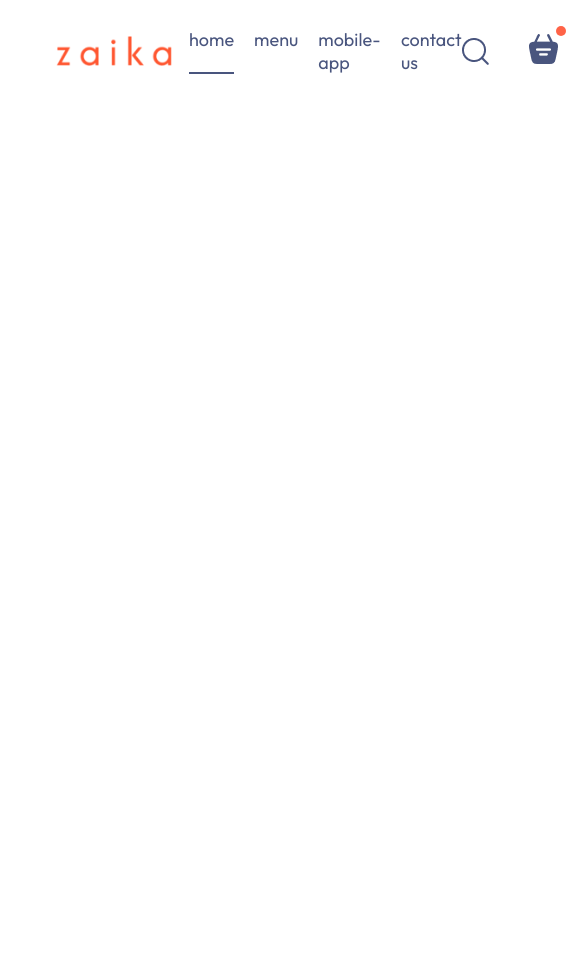
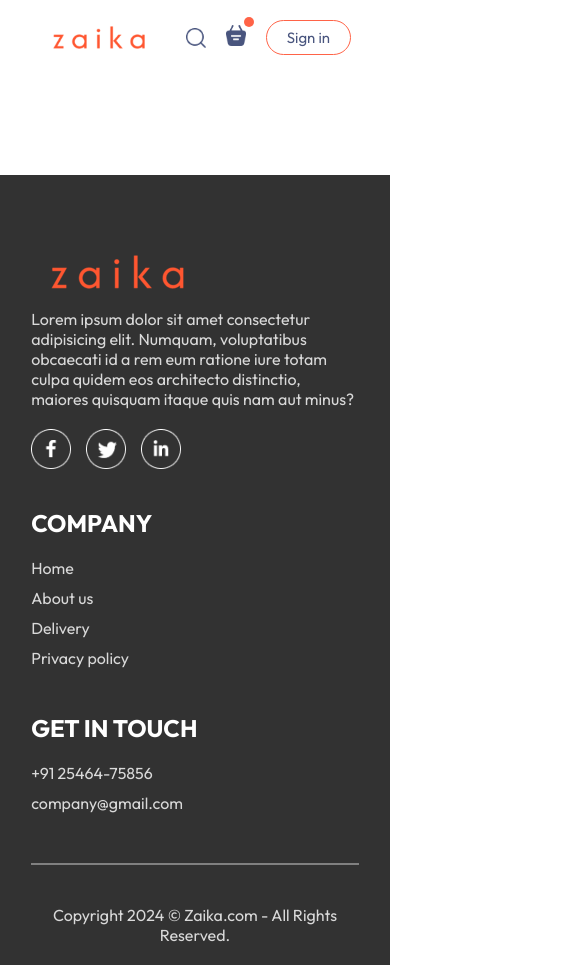
Before and after one commit to Rshn03/Zaika, a React (Vite) app in the folder frontend/: page /order in a window 390 px wide. Shown: the top 965 px of the page, 585 px wide, since content can reach past the window. Before the commit the page ends 844 px from the top, so only its background shows below. Built offline with nearby package versions, Linux system fonts and the light colour scheme.

Commit message:
added responsiveness and footer for the homepage

```diff
--- a/frontend/src/App.jsx
+++ b/frontend/src/App.jsx
@@ -1,21 +1,24 @@
 import React from 'react'
 import Navbar from './components/Navbar/Navbar'
-import { Routes, Route} from 'react-router-dom'
+import { Routes, Route } from 'react-router-dom'
 import Home from './pages/Home/Home'
 import Cart from './pages/Cart/Cart'
 import PlaceOrder from './pages/PlaceOrder/PlaceOrder'
+import Footer from './components/Footer/Footer'
 
 const App = () => {
   return (
-    <div className='app'>
-      <Navbar></Navbar>
-      <Routes>
-        <Route path='/' element={<Home/>}/>
-        <Route path='/cart'  element={<Cart/>}/>
-        <Route path='/order' element={<PlaceOrder/>}/>
-
-      </Routes>
-    </div>
+    <>
+      <div className='app'>
+        <Navbar></Navbar>
+        <Routes>
+          <Route path='/' element={<Home />} />
+          <Route path='/cart' element={<Cart />} />
+          <Route path='/order' element={<PlaceOrder />} />
+        </Routes>
+      </div>
+      <Footer />
+    </>
   )
 }
 
--- /dev/null
+++ b/frontend/src/components/AppDownload/AppDownload.css
@@ -0,0 +1,25 @@
+.app-download{
+    margin: auto auto;
+    margin-top: 100px;
+    font-size: max(3vw,20px);
+    text-align: center;
+    font-weight: 500;
+}
+
+.app-download-platforms{
+    display: flex;
+    justify-content: center;
+    gap: max(2vw,10px);
+    margin-top: 40px;
+}
+
+.app-download-platforms img{
+    width: max(30vw, 120px);
+    max-width: 180px;
+    transition: 0.5s;
+    cursor: pointer;
+}
+
+.app-download-platforms img:hover{
+    transform: scale(1.05);
+}
--- /dev/null
+++ b/frontend/src/components/AppDownload/AppDownload.jsx
@@ -0,0 +1,16 @@
+import React from 'react'
+import './AppDownload.css'
+import { assets } from '../../assets/assets'
+const AppDownload = () => {
+  return (
+    <div className='app-download' id='app-download'>
+        <p>For Better Experience Download <br/>Zaika App</p>
+        <div className="app-download-platforms">
+            <img src={assets.play_store} alt="" />
+            <img src={assets.app_store} alt="" />
+        </div>
+    </div>
+  )
+}
+
+export default AppDownload
--- a/frontend/src/components/ExploreMenu/ExploreMenu.css
+++ b/frontend/src/components/ExploreMenu/ExploreMenu.css
@@ -54,3 +54,10 @@
     border: 4px solid tomato;
     padding: 2px;
 }
+
+@media (max-width: 1050px) {
+    .explore-menu-text{
+        max-width: 100%;
+        font-size: 14px;
+    }
+}
--- a/frontend/src/components/FoodDisplay/FoodDisplay.jsx
+++ b/frontend/src/components/FoodDisplay/FoodDisplay.jsx
@@ -12,6 +12,8 @@
       <h2>Top dishes near you</h2>
       <div className="food-display-list">
         {food_list.map((item, index) => {
+          if (category === "All" || category === item.category) {
+
             return <FoodItem
               key={index}
               id={item._id}
@@ -19,6 +21,7 @@
               price={item.price}
               description={item.description}
               image={item.image} />
+          }
         })}
       </div>
     </div>
--- /dev/null
+++ b/frontend/src/components/Footer/Footer.css
@@ -0,0 +1,61 @@
+.footer{
+    color: #d9d9d9;
+    background-color: #323232;
+    display: flex;
+    flex-direction: column;
+    align-items: center;
+    gap: 20px;
+    padding: 20px 8vw;
+    padding-top: 80px;
+    margin-top: 100px;
+}
+
+.footer-content{
+    width: 100%;
+    display: grid;
+    grid-template-columns: 2fr 1fr 1fr;
+    gap: 80px;
+}
+
+.footer-content-left, .footer-content-right, .footer-content-center{
+    display: flex;
+    flex-direction: column;
+    align-items: start;
+    gap: 20px;
+
+}
+
+.footer-content-left li, .footer-content-right li, .footer-content-center li{
+    list-style: none;
+    margin-bottom: 10px;
+    cursor: pointer;
+}
+
+.footer-content-right h2, .footer-content-center h2{
+    color: white;
+}
+
+.footer-social-icons img{
+    width: 40px;
+    margin-right: 15px;
+    cursor: pointer;
+}
+
+.footer hr{
+    width: 100%;
+    height: 2px;
+    margin: 20px 0px;
+    background-color: gray;
+    border: none;
+}
+
+@media (max-width:750px) {
+    .footer-content{
+        display: flex;
+        flex-direction: column;
+        gap: 35px;
+    }
+    .footer-copyright{
+        text-align: center;
+    }
+}
--- /dev/null
+++ b/frontend/src/components/Footer/Footer.jsx
@@ -0,0 +1,43 @@
+import React from 'react'
+import './Footer.css'
+import { assets } from '../../assets/assets'
+
+const Footer = () => {
+  return (
+    <div className='footer' id='footer'>
+        <div className="footer-content">
+            <div className="footer-content-left">
+                <img src={assets.logo} alt="" />
+                <p>Lorem ipsum dolor sit amet consectetur adipisicing elit. Numquam, voluptatibus obcaecati id a rem eum ratione iure totam culpa quidem eos architecto distinctio, maiores quisquam itaque quis nam aut minus?</p>
+                <div className="footer-social-icons">
+                    <img src={assets.facebook_icon} alt="" />
+                    <img src={assets.twitter_icon} alt="" />
+                    <img src={assets.linkedin_icon} alt="" />
+                </div>
+            </div>
+            <div className="footer-content-center">
+                <h2>COMPANY</h2>
+                <ul>
+                    <li>Home</li>
+                    <li>About us</li>
+                    <li>Delivery</li>
+                    <li>Privacy policy</li>
+                </ul>
+            </div>
+            <div className="footer-content-right">
+                <h2>GET IN TOUCH</h2>
+                <ul>
+                    <li>+91 25464-75856</li>
+                    <li>company@gmail.com</li>
+                </ul>
+            </div>
+        </div>
+        <hr />
+        <p className="footer-copyright">
+            Copyright 2024 © Zaika.com - All Rights Reserved.
+        </p>
+    </div>
+  )
+}
+
+export default Footer
--- a/frontend/src/components/Header/Header.css
+++ b/frontend/src/components/Header/Header.css
@@ -37,3 +37,25 @@
     font-size: max(1vw,13px);
     border-radius: 50px;
 }
+
+
+@media (max-width:1050px){
+    .header-contents{
+        max-width: 45%;
+    }
+}
+
+@media (max-width:750px){
+
+    .header-contents{
+        max-width: 65%;
+    }
+
+    .header-contents p{
+        display: none;
+    }
+
+    .header-contents button{
+        padding: 2vw 4vw;
+    }
+}
--- a/frontend/src/components/Navbar/Navbar.css
+++ b/frontend/src/components/Navbar/Navbar.css
@@ -61,3 +61,49 @@
     top: -8px;
     right: -8px;
 }
+
+@media (max-width:1050px){
+    .navbar .logo{
+        width: 140px;
+    }
+    .navbar-menu{
+        gap: 20px;
+        font-size: 17px;
+    }
+    .navbar-right{
+        gap: 30px;
+    }
+    .navbar-right img{
+        width: 22px;
+    }
+    .navbar-right button{
+        padding: 8px 25px;
+    }
+}
+
+@media (max-width:900px){
+    .navbar .logo{
+        width: 120px;
+    }
+    .navbar-menu{
+        gap: 15px;
+        font-size: 16px;
+    }
+    .navbar-right{
+        gap: 20px;
+    }
+    .navbar-right img{
+        width: 20px;
+    }
+    .navbar-right button{
+        padding: 7px 20px;
+        font-size: 15px;
+    }
+}
+
+@media (max-width:750px){
+
+    .navbar-menu{
+        display: none;
+    }
+}
--- a/frontend/src/components/Navbar/Navbar.jsx
+++ b/frontend/src/components/Navbar/Navbar.jsx
@@ -1,6 +1,7 @@
 import React, { useState } from 'react'
 import './Navbar.css'
 import { assets } from '../../assets/assets'
+import { Link } from 'react-router-dom';
 const Navbar = () => {
 
     const [menu, setMenu] = useState("home");
@@ -9,10 +10,10 @@
         <div className='navbar'>
             <img src={assets.logo} alt="" className="logo" />
             <ul className="navbar-menu">
-                <li onClick={() => setMenu("home")} className={menu === "home" ? "active" : ""}>home</li>
-                <li onClick={() => setMenu("menu")} className={menu === "menu" ? "active" : ""}>menu</li>
-                <li onClick={() => setMenu("mobile-app")} className={menu === "mobile-app" ? "active" : ""}>mobile-app</li>
-                <li onClick={() => setMenu("contact-us")} className={menu === "contact-us" ? "active" : ""}>contact us</li>
+                <Link to='/' onClick={() => setMenu("home")} className={menu === "home" ? "active" : ""}>home</Link>
+                <a href='#explore-menu' onClick={() => setMenu("menu")} className={menu === "menu" ? "active" : ""}>menu</a>
+                <a href='#app-download' onClick={() => setMenu("mobile-app")} className={menu === "mobile-app" ? "active" : ""}>mobile-app</a>
+                <a href='#footer' onClick={() => setMenu("contact-us")} className={menu === "contact-us" ? "active" : ""}>contact us</a>
             </ul>
             <div className="navbar-right">
                 <img src={assets.search_icon} alt="" />
--- a/frontend/src/index.css
+++ b/frontend/src/index.css
@@ -5,6 +5,7 @@
   margin: 0;
   box-sizing: border-box;
   font-family: Outfit;
+  scroll-behavior: smooth;
 }
 
 body{
--- a/frontend/src/pages/Home/Home.jsx
+++ b/frontend/src/pages/Home/Home.jsx
@@ -3,6 +3,7 @@
 import Header from '../../components/Header/Header'
 import ExploreMenu from '../../components/ExploreMenu/ExploreMenu'
 import FoodDisplay from '../../components/FoodDisplay/FoodDisplay'
+import AppDownload from '../../components/AppDownload/AppDownload'
 
 const Home = () => {
 
@@ -13,6 +14,7 @@
         <Header/>
         <ExploreMenu category={category} setCategory={setCategory}/>
         <FoodDisplay category={category}/>
+        <AppDownload/>
     </div>
   )
 }
```
Lines whose indentation alone changed are shown as unchanged.
